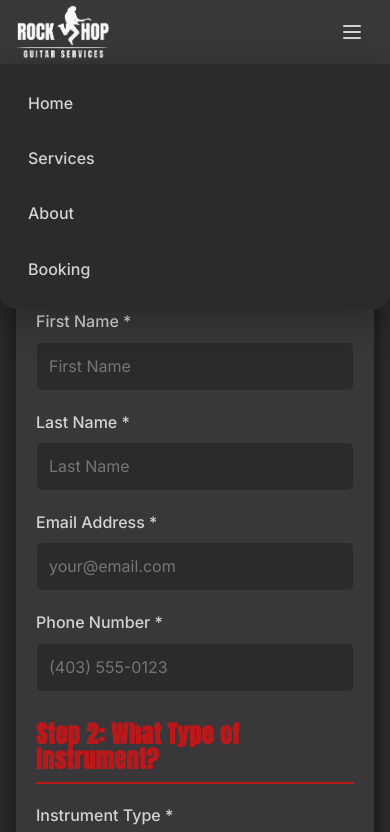
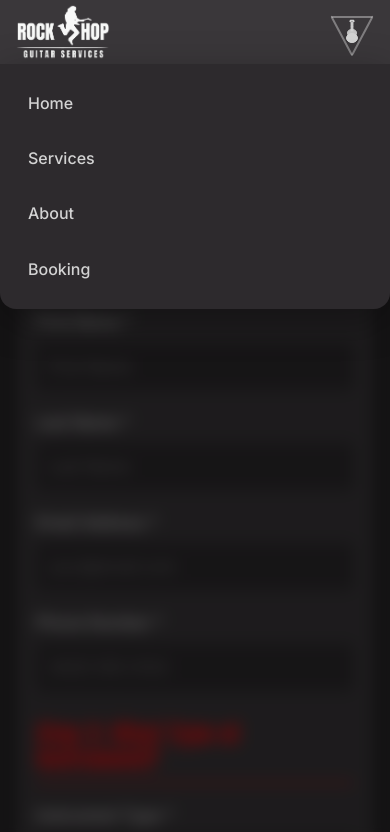
Before and after one commit to BraedenP232/RockShopGuitarServices, a plain HTML site: page booking.html in a window 390 px wide. Both pictures are taken after a click on the button "Toggle menu". Shown: the top 832 px of the page. Drawn offline with Linux system fonts and the light colour scheme.

Commit message:
Enhance mobile menu toggle button with guitar icon and accessibility attributes

```diff
--- a/booking.html
+++ b/booking.html
@@ -133,14 +133,65 @@
         </ul>
       </div>
 
-      <button class="menu-toggle-btn" id="menu-toggle" aria-label="Toggle menu">
-        <svg fill="none" stroke="currentColor" viewBox="0 0 24 24">
-          <path stroke-linecap="round" stroke-linejoin="round" stroke-width="2" d="M4 6h16M4 12h16M4 18h16" />
+      <button class="menu-toggle-btn" id="menu-toggle" aria-label="Toggle menu" aria-expanded="false">
+        <svg class="hamburger" viewBox="0 0 24 24" fill="none" aria-hidden="true">
+          <!-- Stylized Guitar (drawn first, so it's in back) -->
+          <g class="guitar-icon">
+            <!-- Neck -->
+            <rect x="11.25" y="2" width="1.5" height="9" fill="currentColor" rx="0.75" />
+
+            <!-- Details that fade in after morph -->
+            <g class="guitar-details">
+              <!-- Frets -->
+              <line x1="10.5" y1="4" x2="13.5" y2="4" stroke="currentColor" stroke-width="0.5" opacity="0.4" />
+              <line x1="10.5" y1="6.5" x2="13.5" y2="6.5" stroke="currentColor" stroke-width="0.5" opacity="0.4" />
+              <line x1="10.5" y1="9" x2="13.5" y2="9" stroke="currentColor" stroke-width="0.5" opacity="0.4" />
+            </g>
+
+            <!-- Headstock -->
+            <path d="M10.5 2 L10.5 0.5 L13.5 0.5 L13.5 2" stroke="currentColor" stroke-width="1.5" fill="none"
+              stroke-linejoin="round" />
+
+            <g class="guitar-details">
+              <!-- Tuning pegs -->
+              <circle cx="10.5" cy="1.2" r="0.6" fill="currentColor" />
+              <circle cx="13.5" cy="1.2" r="0.6" fill="currentColor" />
+            </g>
+
+            <!-- Body -->
+            <ellipse cx="12" cy="13" rx="4.5" ry="3.5" fill="currentColor" opacity="0.9" />
+            <ellipse cx="12" cy="18" rx="5.5" ry="4.5" fill="currentColor" />
+
+            <!-- Sound hole -->
+            <circle cx="12" cy="17" r="1.8" stroke="currentColor" stroke-width="1.2" fill="none" opacity="0.3" />
+
+            <!-- Bridge -->
+            <rect x="10" y="21" width="4" height="1" fill="currentColor" rx="0.5" />
+
+            <g class="guitar-details">
+              <!-- Strings -->
+              <line x1="10.5" y1="2" x2="10.5" y2="21.5" stroke="currentColor" stroke-width="0.4" opacity="0.5" />
+              <line x1="11.5" y1="2" x2="11.5" y2="21.5" stroke="currentColor" stroke-width="0.4" opacity="0.5" />
+              <line x1="12.5" y1="2" x2="12.5" y2="21.5" stroke="currentColor" stroke-width="0.4" opacity="0.5" />
+              <line x1="13.5" y1="2" x2="13.5" y2="21.5" stroke="currentColor" stroke-width="0.4" opacity="0.5" />
+            </g>
+          </g>
+
+          <!-- Hamburger lines (drawn last, so they're on top) -->
+          <path class="ham-line ham-top" d="M4 6h16" stroke="currentColor" stroke-width="2" stroke-linecap="round" />
+          <path class="ham-line ham-middle" d="M4 12h16" stroke="currentColor" stroke-width="2"
+            stroke-linecap="round" />
+          <path class="ham-line ham-bottom" d="M4 18h16" stroke="currentColor" stroke-width="2"
+            stroke-linecap="round" />
         </svg>
       </button>
     </div>
 
-    <div id="mobile-menu" class="mobile-menu-dropdown hidden">
+    <!-- Backdrop -->
+    <div id="menu-backdrop" class="menu-backdrop"></div>
+
+    <!-- Mobile Menu Dropdown -->
+    <div id="mobile-menu" class="mobile-menu-dropdown">
       <div class="mobile-menu-links">
         <a href="index.html#home" class="mobile-link">Home</a>
         <a href="index.html#services" class="mobile-link">Services</a>
```
